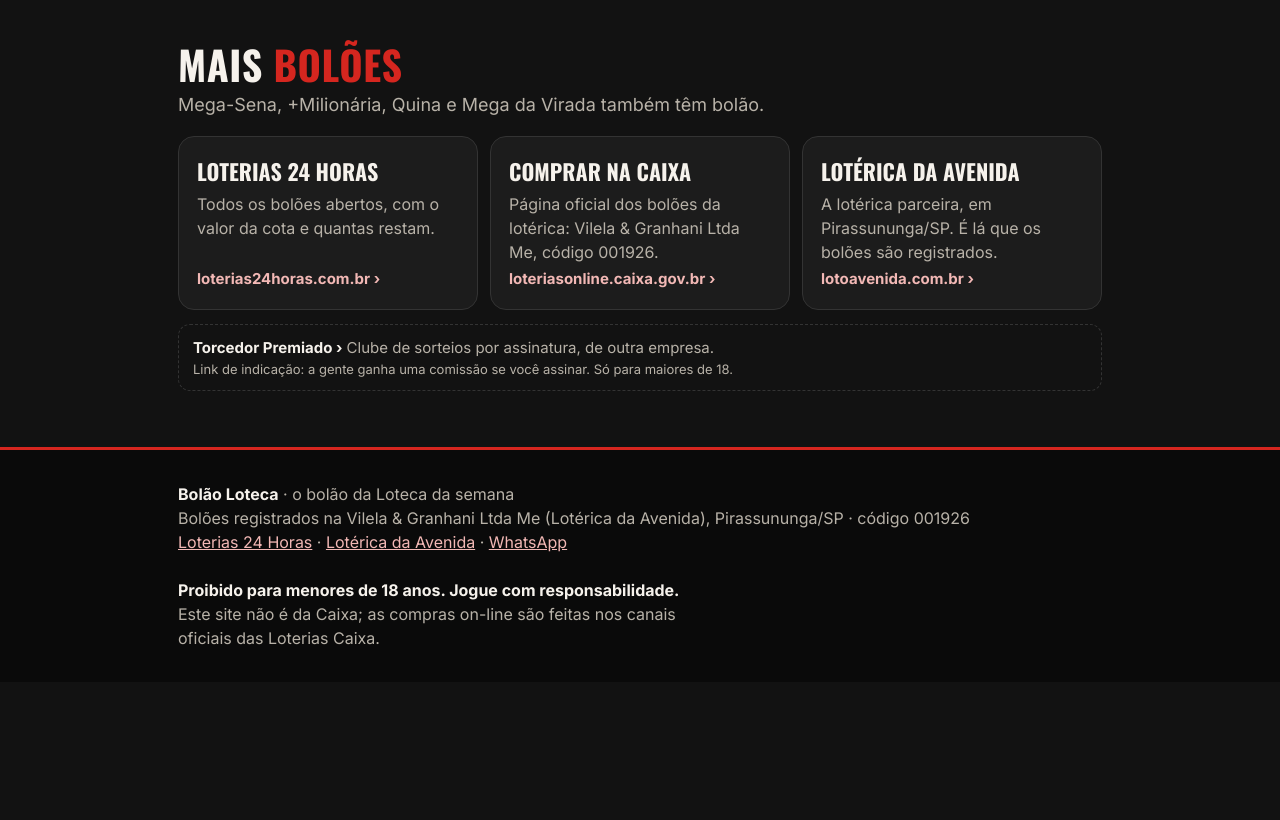
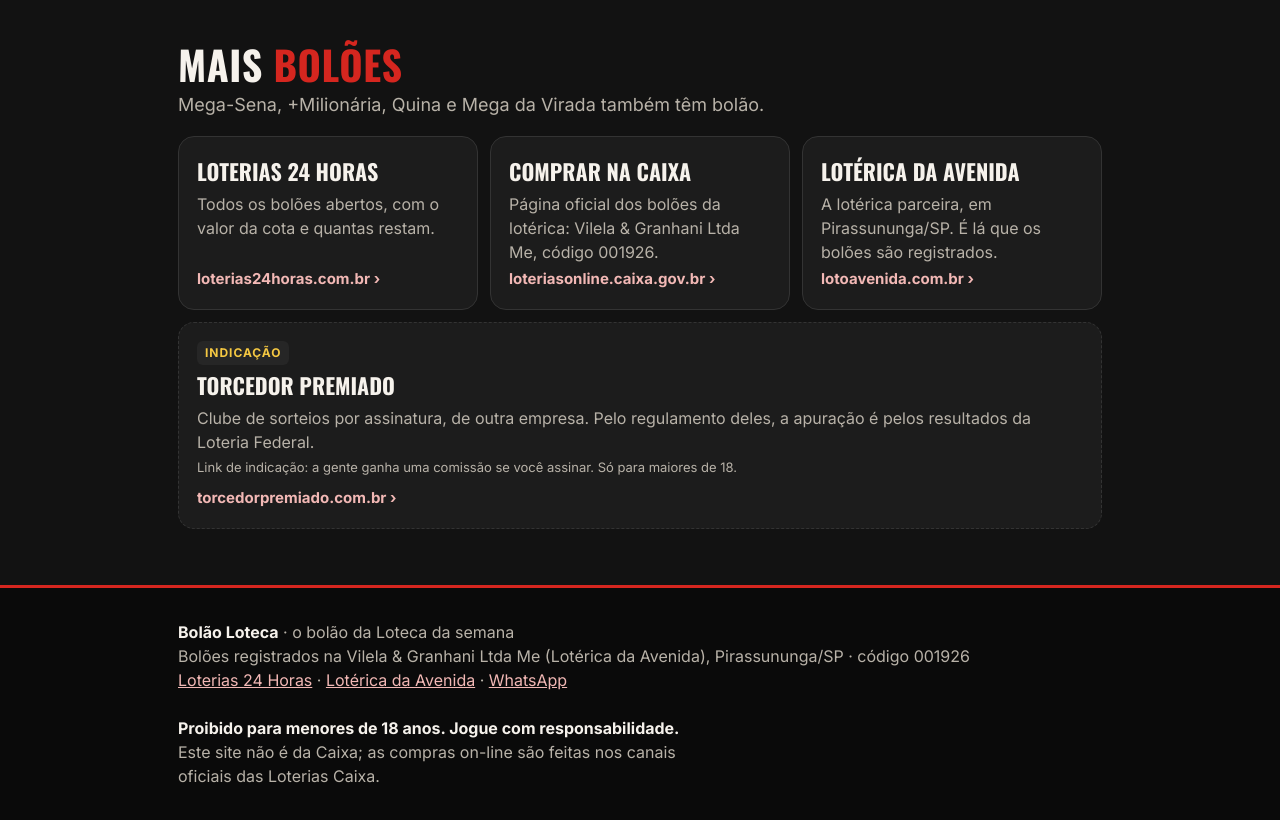
Before and after one commit to mercadoapplebrasil/Bolaoloteca, a plain HTML site: page index.html in a window 1280 px wide. Shown: the part 3838-4658 px from the top of the page. Before the commit the page ends 4520 px from the top, so only its background shows below. Drawn offline with nearby package versions, Linux system fonts and the light colour scheme.

Commit message:
Card de indicação com mais destaque, ainda identificado como indicação
Co-Authored-By: Claude Fable 5.2 <noreply@anthropic.com>
Claude-Session: https://claude.ai/code/session_01FtpFSFmxpKtxfYzjuLYae8

```diff
--- a/index.html
+++ b/index.html
@@ -138,9 +138,10 @@ h2 i{color:var(--red);font-style:normal}
 .lk b{font-family:Oswald,sans-serif;font-size:22px;text-transform:uppercase}
 .lk span{font-size:16px;color:var(--mut)}
 .lk em{font-style:normal;font-size:15px;color:var(--rosa);font-weight:700;margin-top:auto}
-.ind{display:block;margin-top:14px;padding:12px 14px;border:1px dashed var(--line);border-radius:12px;font-size:15px;color:var(--mut);text-decoration:none;line-height:1.4}
-.ind b{color:var(--tx)}
-.ind span{display:block;font-size:13px;margin-top:2px}
+.lk.ind{margin-top:12px;border-style:dashed;min-height:0}
+.lk.ind i{font-style:normal;align-self:flex-start;font-size:12px;font-weight:700;letter-spacing:.08em;text-transform:uppercase;background:var(--bg3);color:var(--gold);padding:3px 8px;border-radius:6px}
+.lk.ind .av{font-size:13px}
+.lk.ind em{margin-top:6px}
 .hist2 small{display:block;font-size:13px;color:var(--mut);letter-spacing:2px;font-family:ui-monospace,Menlo,monospace}
 .sair{background:none;border:0;color:var(--rosa);font:inherit;font-size:16px;font-weight:700;text-decoration:underline;cursor:pointer;min-height:44px;padding:0;margin-top:8px}
 
@@ -374,7 +375,7 @@ footer a{color:var(--rosa)}
     <a class="lk" id="lkCx" target="_blank" rel="noopener"><b>Comprar na Caixa</b><span>Página oficial dos bolões da lotérica: Vilela &amp; Granhani Ltda Me, código 001926.</span><em>loteriasonline.caixa.gov.br ›</em></a>
     <a class="lk" id="lkLo" target="_blank" rel="noopener"><b>Lotérica da Avenida</b><span>A lotérica parceira, em Pirassununga/SP. É lá que os bolões são registrados.</span><em>lotoavenida.com.br ›</em></a>
   </div>
-  <a class="ind" href="https://torcedorpremiado.com.br/i/ZMM72ERQ" target="_blank" rel="sponsored noopener"><b>Torcedor Premiado ›</b> Clube de sorteios por assinatura, de outra empresa. <span>Link de indicação: a gente ganha uma comissão se você assinar. Só para maiores de 18.</span></a>
+  <a class="lk ind" href="https://torcedorpremiado.com.br/i/ZMM72ERQ" target="_blank" rel="sponsored noopener"><i>Indicação</i><b>Torcedor Premiado</b><span>Clube de sorteios por assinatura, de outra empresa. Pelo regulamento deles, a apuração é pelos resultados da Loteria Federal.</span><span class="av">Link de indicação: a gente ganha uma comissão se você assinar. Só para maiores de 18.</span><em>torcedorpremiado.com.br ›</em></a>
 </section>
 </main>
 
```
